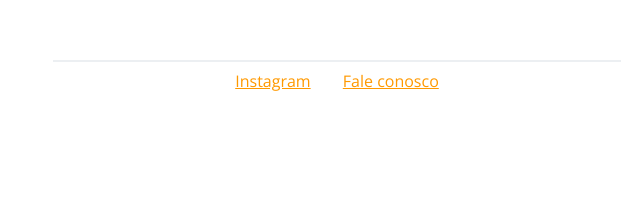
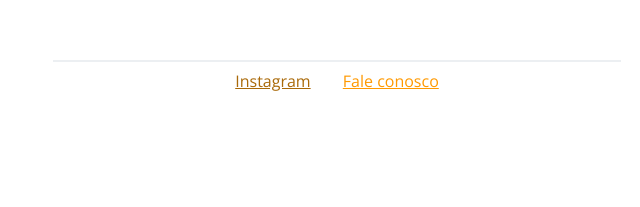
Before and after one commit to pachecx/Calculadora-de-gorjeta, a plain HTML site: page Fase1/Fase1.html in a window 1280 px wide. In both pictures the pointer is over the link "Instagram". Shown: the part 590-797 px from the top of the page, 303-943 px from the left. Drawn offline with nearby package versions, Linux system fonts and the light colour scheme.

Commit message:
add hover

```diff
--- a/Fase1/estilofase1.css
+++ b/Fase1/estilofase1.css
@@ -31,6 +31,10 @@ h1 span{
     font-weight: bold;
 }
 
+a:hover{
+    color: #a86603f8;
+}
+
 span,
 a{
     color: #FF9900;
```
